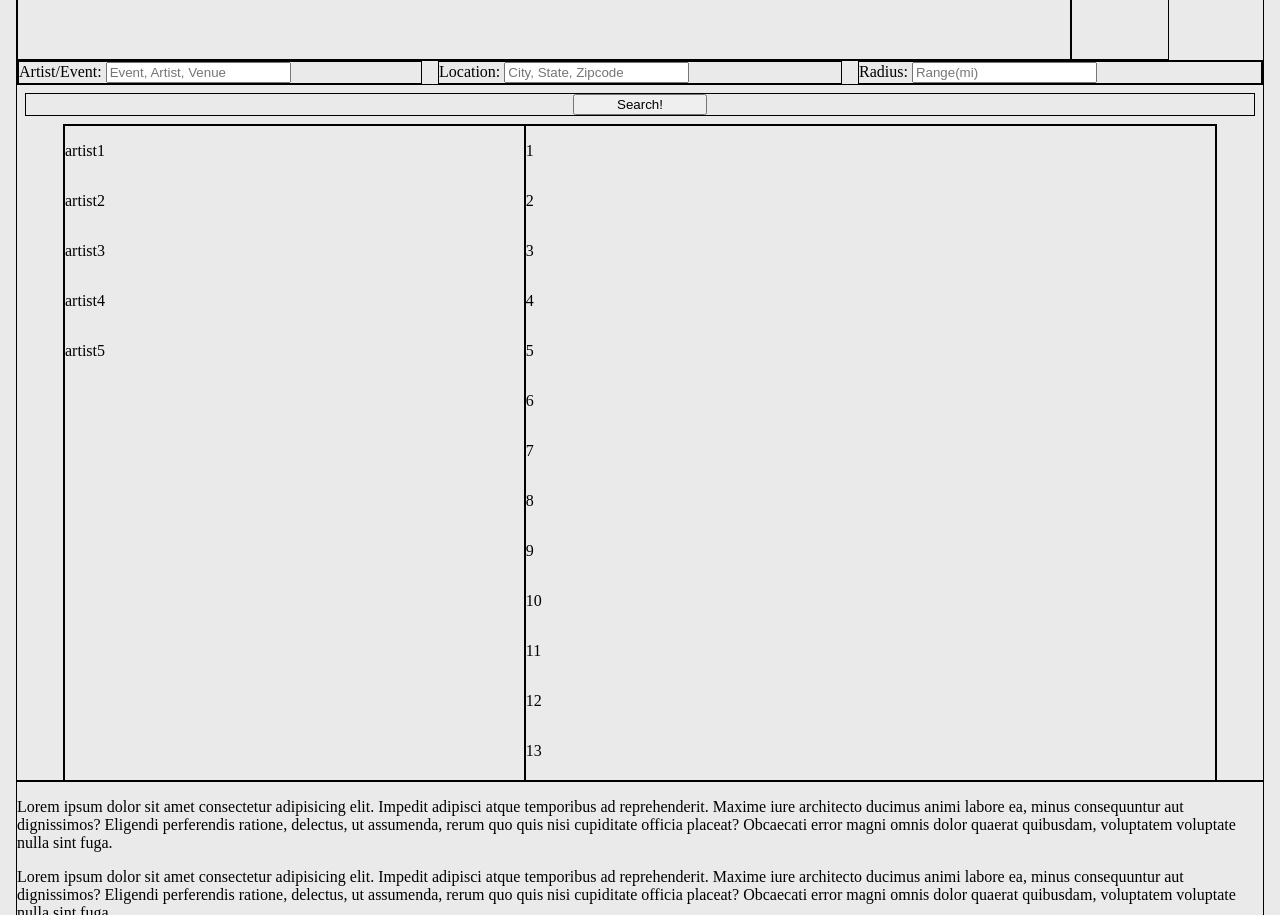
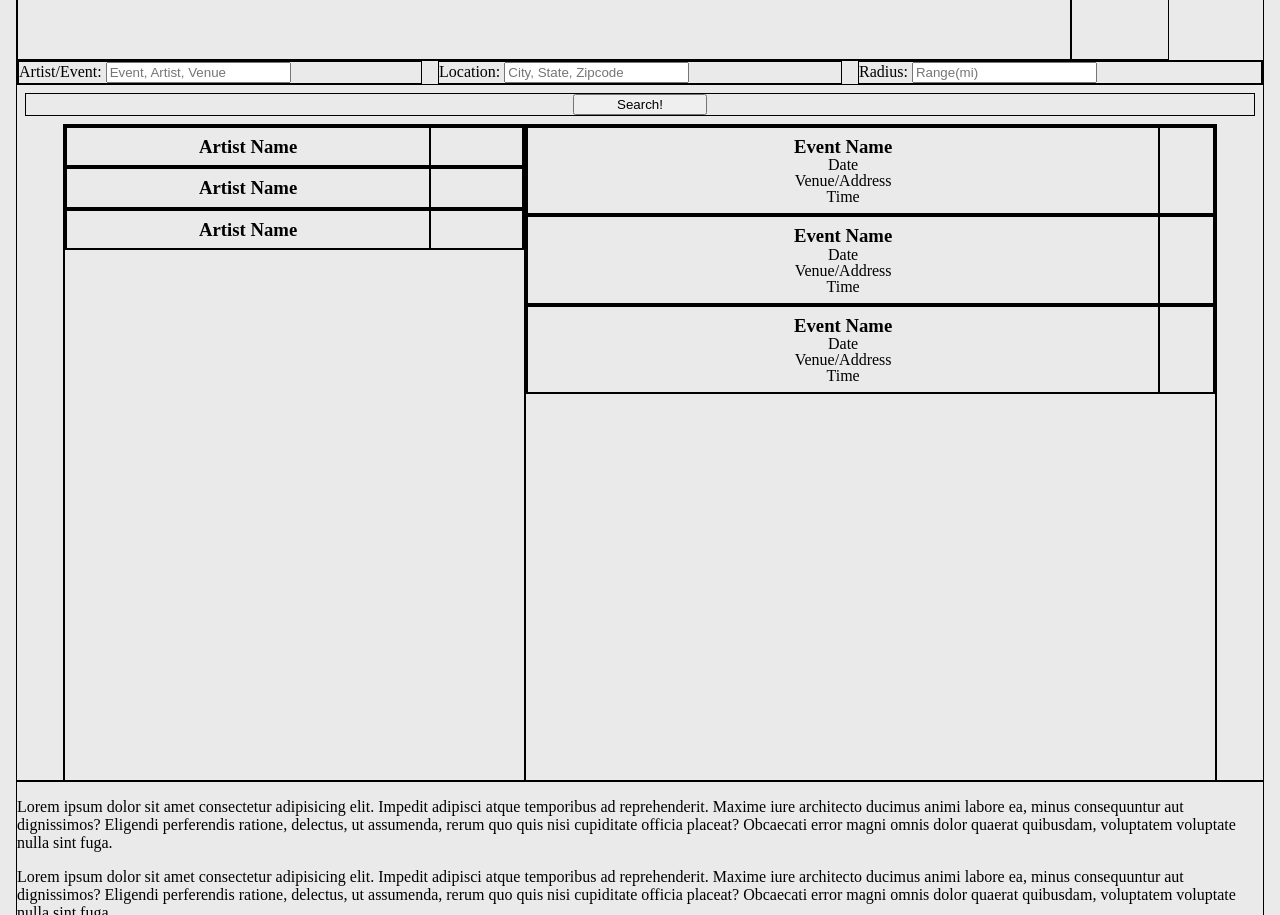
Before and after one commit to brianqian/SpotifyEvents, a plain HTML site: page index.html in a window 1280 px wide. Shown: the part 37-952 px from the top of the page. Drawn offline with nearby package versions, Linux system fonts and the light colour scheme.

Commit message:
example cards added for artists/venue

```diff
--- a/assets/css/style.css
+++ b/assets/css/style.css
@@ -61,6 +61,29 @@ div {
     justify-content: center;
 }
 
+.event-card,
+.artist-card {
+    text-align: center;
+    line-height: 0;
+    display: flex;
+}
+
+.event-card-text {
+    flex: 12;
+}
+
+.artist-card-text {
+    flex: 8;
+}
+
+.interface-e {
+    flex: 1;
+}
+
+.interface-a {
+    flex: 2;
+}
+
 button {
     width: 10em;
 }
--- a/index.html
+++ b/index.html
@@ -38,63 +38,60 @@
 
         <div class="search-results">
             <div id="artistList">
-                <p>artist1</p>
-                <p>artist2</p>
-                <p>artist3</p>
-                <p>artist4</p>
-                <p>artist5</p>
+                <div class="artist-card">
+                    <div class="artist-card-text">
+                        <h3>Artist Name</h3>
+                    </div>
+                    <div class="interface-a">
+                    </div>
+                </div>
+                <div class="artist-card">
+                    <div class="artist-card-text">
+                        <h3>Artist Name</h3>
+                    </div>
+                    <div class="interface-a">
+                    </div>
+                </div>
+                <div class="artist-card">
+                    <div class="artist-card-text">
+                        <h3>Artist Name</h3>
+                    </div>
+                    <div class="interface-a">
+                    </div>
+                </div>
             </div>
             <div id="eventList">
-                <p>1</p>
-                <p>2</p>
-                <p>3</p>
-                <p>4</p>
-                <p>5</p>
-                <p>6</p>
-                <p>7</p>
-                <p>8</p>
-                <p>9</p>
-                <p>10</p>
-                <p>11</p>
-                <p>12</p>
-                <p>13</p>
-                <p>14</p>
-                <p>15</p>
-                <p>16</p>
-                <p>17</p>
-                <p>18</p>
-                <p>19</p>
-                <p>20</p>
-                <p>21</p>
-                <p>22</p>
-                <p>23</p>
-                <p>24</p>
-                <p>25</p>
-                <p>26</p>
-                <p>27</p>
-                <p>28</p>
-                <p>29</p>
-                <p>30</p>
-                <p>31</p>
-                <p>32</p>
-                <p>33</p>
-                <p>34</p>
-                <p>35</p>
-                <p>36</p>
-                <p>37</p>
-                <p>38</p>
-                <p>39</p>
-                <p>40</p>
-                <p>41</p>
-                <p>42</p>
-                <p>43</p>
-                <p>44</p>
-                <p>45</p>
-                <p>46</p>
-                <p>47</p>
-                <p>48</p>
-                <p>49</p>
-                <p>50</p>
+                <div class="event-card">
+                    <div class="event-card-text">
+                        <h3>Event Name</h3>
+                        <p>Date</p>
+                        <p>Venue/Address</p>
+                        <p>Time</p>
+                    </div>
+                    <div class="interface-e">
+                    </div>
+                </div>
+                <div class="event-card">
+                    <div class="event-card-text">
+                        <h3>Event Name</h3>
+                        <p>Date</p>
+                        <p>Venue/Address</p>
+                        <p>Time</p>
+                    </div>
+                    <div class="interface-e">
+                    </div>
+                </div>
+                <div class="event-card">
+                    <div class="event-card-text">
+                        <h3>Event Name</h3>
+                        <p>Date</p>
+                        <p>Venue/Address</p>
+                        <p>Time</p>
+                    </div>
+                    <div class="interface-e">
+                    </div>
+                </div>
+
             </div>
 
         </div>
```
